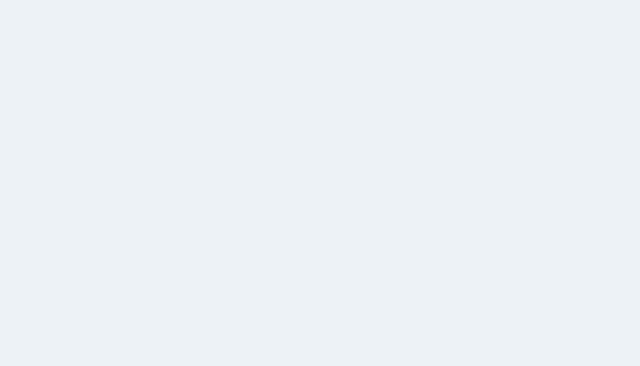
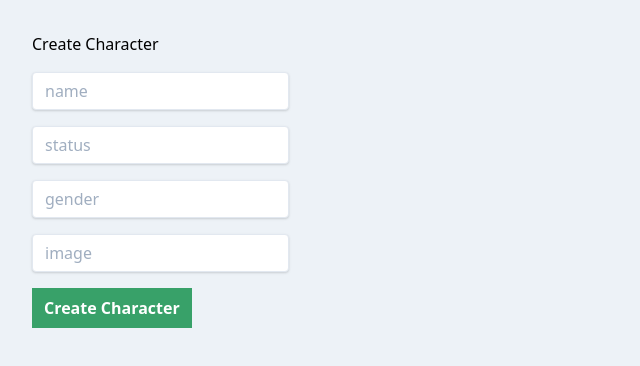
Before and after one commit to AndrewJamesLaravel/nuxt-series, a Nuxt app: page /create in a window 1280 px wide. Before the commit this address had no page. Shown: the top 366 px of the page, without its empty margins (0-640 px from the left). Built offline with nearby package versions, Linux system fonts and the light colour scheme.

Commit message:
ssr in action))

```diff
--- /dev/null
+++ b/pages/create.vue
@@ -0,0 +1,101 @@
+<template>
+  <div>
+    <h2 class="mb-4">Create Character</h2>
+    <form @submit.prevent="createCharacter">
+      <div class="mb-4">
+        <input
+          v-model="name"
+          type="text"
+          class="shadow border rounded py-2 px-3 text-gray-700 leading-tight"
+          placeholder="name"
+        />
+      </div>
+      <div class="mb-4">
+        <input
+          v-model="status"
+          type="text"
+          class="shadow border rounded py-2 px-3 text-gray-700 leading-tight"
+          placeholder="status"
+        />
+      </div>
+      <div class="mb-4">
+        <input
+          v-model="gender"
+          type="text"
+          class="shadow border rounded py-2 px-3 text-gray-700 leading-tight"
+          placeholder="gender"
+        />
+      </div>
+      <div class="mb-4">
+        <input
+          v-model="image"
+          type="text"
+          class="shadow border rounded py-2 px-3 text-gray-700 leading-tight"
+          placeholder="image"
+        />
+      </div>
+      <button
+        class="bg-green-600 py-2 px-3 font-semibold text-white"
+        type="submit"
+      >
+        Create Character
+      </button>
+    </form>
+  </div>
+</template>
+
+<script>
+import gql from 'graphql-tag'
+
+export default {
+  name: 'CreateCharacter',
+  data() {
+    return {
+      name: '',
+      status: '',
+      gender: '',
+      image: '',
+      errors: [],
+    }
+  },
+  methods: {
+    createCharacter(event) {
+      this.$apollo
+        .mutate({
+          mutation: gql`
+            mutation(
+              $name: String
+              $status: String
+              $gender: String
+              $image: String
+            ) {
+              addCharacter(
+                name: $name
+                status: $status
+                gender: $gender
+                image: $image
+              ) {
+                name
+                gender
+              }
+            }
+          `,
+          variables: {
+            name: this.name,
+            status: this.status,
+            gender: this.gender,
+            image: this.image,
+          },
+        })
+        .then((data) => {
+          event.target.reset()
+        })
+        .catch((e) => {
+          this.errors = e.graphQLErrors
+        })
+    },
+  },
+}
+</script>
+
+<style scoped></style>
--- a/pages/index.vue
+++ b/pages/index.vue
@@ -4,6 +4,12 @@
       <h1 class="text-4xl font-semibold text-gray-800 mb-8">
         The main index page
       </h1>
+      <n-link
+        to="/create"
+        class="m-2 bg-purple-700 rounded p-2 text-white font-semibold"
+      >
+        Create Character
+      </n-link>
       <div class="flex">
         <ul class="w-64 px-2 text-gray-600">
           <li v-for="character in characters" :key="character.id">
@@ -27,18 +33,9 @@ import gql from 'graphql-tag'
 
 export default {
   name: 'Character',
-  fetch({ redirect, route }) {
-    if (!route.params.id) {
-      redirect('/1')
-    }
-  },
-  data() {
-    return {
-      characterId: 1,
-    }
-  },
-  apollo: {
-    characters: gql`
+  async asyncData({ app, redirect }) {
+    const result = await app.apolloProvider.defaultClient.query({
+      query: gql`
         query getCharacters {
           characters {
             id
@@ -46,6 +43,9 @@ export default {
           }
         }
       `,
+    })
+    redirect('/' + result.data.characters[0].id)
+    return result.data
   },
 }
 </script>
```
Lines whose indentation alone changed are shown as unchanged.
